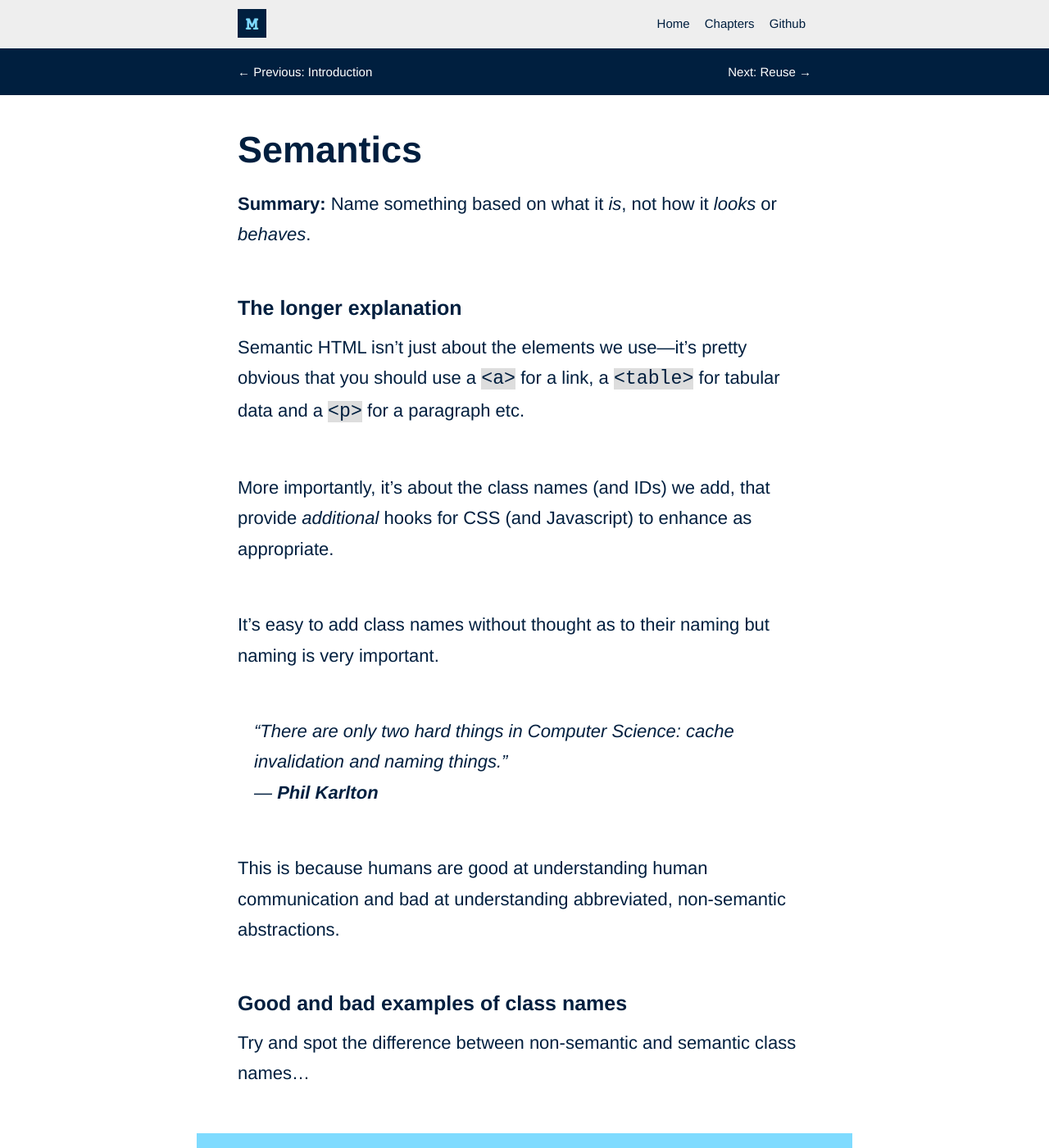
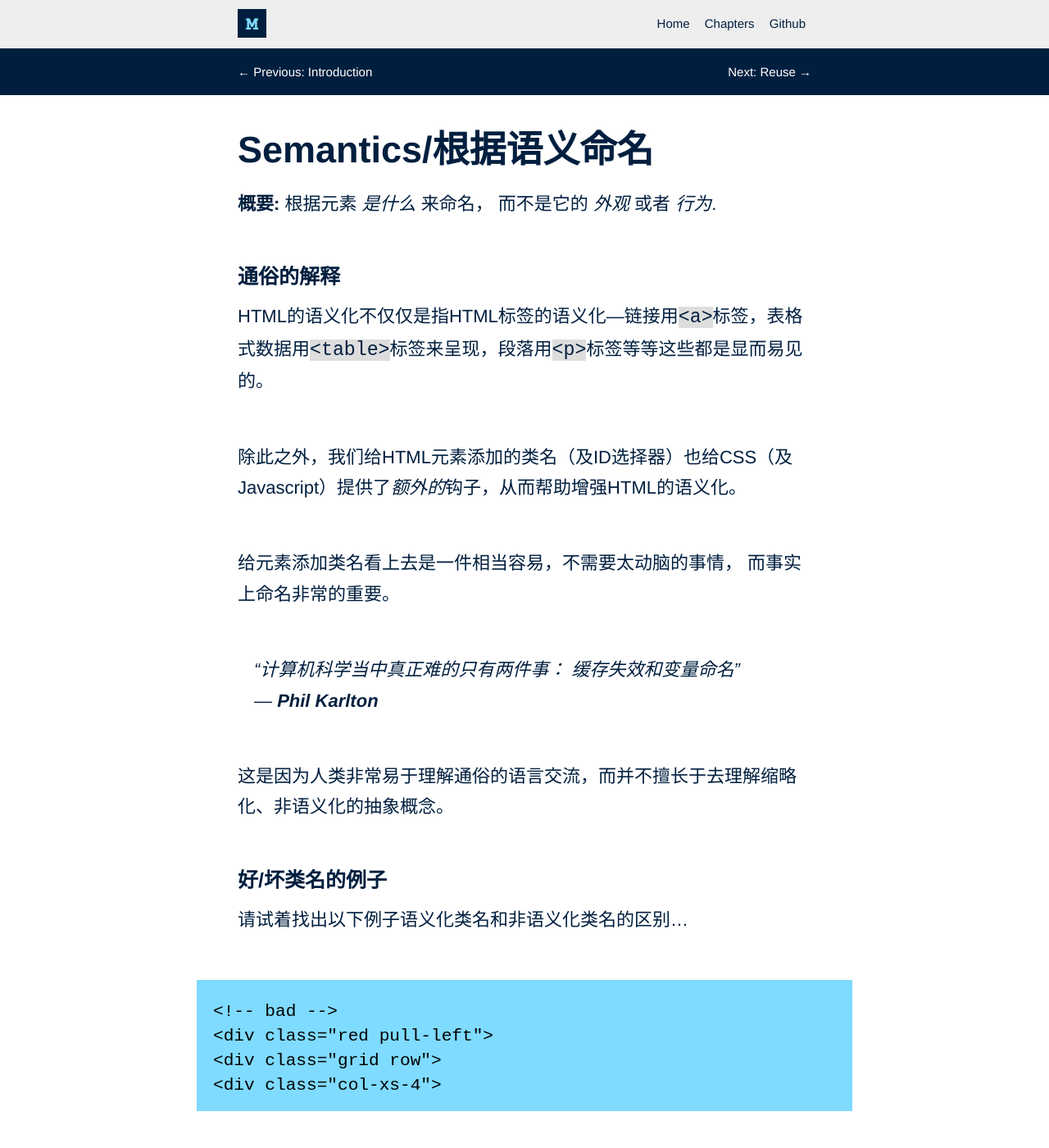
Before and after one commit to taoche/maintainablecss.cn, a Jekyll site: the page built from _chapters/02-semantics.md, in a window 1280 px wide and 1400 px high. Shown: the whole window at 82% size. Built offline with Jekyll 4.4.1, drawn with Linux system fonts in a browser that asks for light colours; some of the changed text lies outside the part shown.

Commit message:
translate several paragraphs of the secend chapter

```diff
--- a/_chapters/02-semantics.md
+++ b/_chapters/02-semantics.md
@@ -1,36 +1,36 @@
 ---
 layout: chapter
-title: Semantics
+title: Semantics/根据语义命名
 section: Background
 permalink: /chapters/semantics/
 description: Why naming something based on what it is, instead of how it looks or behaves is a cornerstone of writing well architected and maintainable CSS code.
 ---
 
-**Summary:** Name something based on what it *is*, not how it *looks* or *behaves*.
+**概要:** 根据元素 *是什么* 来命名， 而不是它的 *外观* 或者 *行为*.
 
-## The longer explanation
+## 通俗的解释
 
-Semantic HTML isn't just about the elements we use&mdash;it's pretty obvious that you should use a `<a>` for a link, a `<table>` for tabular data and a `<p>` for a paragraph etc.
+HTML的语义化不仅仅是指HTML标签的语义化&mdash;链接用`<a>`标签，表格式数据用`<table>`标签来呈现，段落用`<p>`标签等等这些都是显而易见的。
 
-More importantly, it's about the class names (and IDs) we add, that provide *additional* hooks for CSS (and Javascript) to enhance as appropriate.
+除此之外，我们给HTML元素添加的类名（及ID选择器）也给CSS（及Javascript）提供了*额外的*钩子，从而帮助增强HTML的语义化。
 
-It's easy to add class names without thought as to their naming but naming is very important.
+给元素添加类名看上去是一件相当容易，不需要太动脑的事情， 而事实上命名非常的重要。
 
-> &ldquo;There are only two hard things in Computer Science: cache invalidation and naming things.&rdquo;
+> &ldquo;计算机科学当中真正难的只有两件事： 缓存失效和变量命名&rdquo;
 <br>&mdash; <cite>Phil Karlton</cite>
 
-This is because humans are good at understanding human communication and bad at understanding abbreviated, non-semantic abstractions.
+这是因为人类非常易于理解通俗的语言交流，而并不擅长于去理解缩略化、非语义化的抽象概念。
 
-## Good and bad examples of class names
+## 好/坏类名的例子
 
-Try and spot the difference between non-semantic and semantic class names...
+请试着找出以下例子语义化类名和非语义化类名的区别...
 
 	<!-- bad -->
 	<div class="red pull-left">
 	<div class="grid row">
 	<div class="col-xs-4">
 
-It's not clear at all *what* this HTML represents. You *might* have an *idea* of what these things *look like* (on small or large screens) but that is all.
+根据以上`<div>`标签的几个类名的命名方法，我们顶多可以猜测出这几个元素的外观（以及适用于小屏幕或大屏幕），却完全看不出来它们表示什么样的HTML结构。
 
 	<!-- good -->
 	<div class="header">
@@ -38,7 +38,7 @@ It's not clear at all *what* this HTML represents. You *might* have an *idea* of
 	<div class="product">
 	<div class="searchResults">
 
-Here I know exactly what I am looking at. I know the intention of what this HTML represents. And I have no idea how it looks&mdash;that's what CSS is responsible for. Semantic class names mean something to both HTML *and* CSS (and JS).
+而以上这几个的命名则非常直观地显示出它们是什么，据此，我们可以很确切地知道它们在HTML中代表了什么。这样的命名让我们对它们的外观一无所知&mdash;而这正是CSS真正应该做的事情。因此，当我们讲语义化的类名命名时，其实是包括了HTML和CSS（以及JS）的。
 
 So **why** else should we use semantic class names?
 
```
